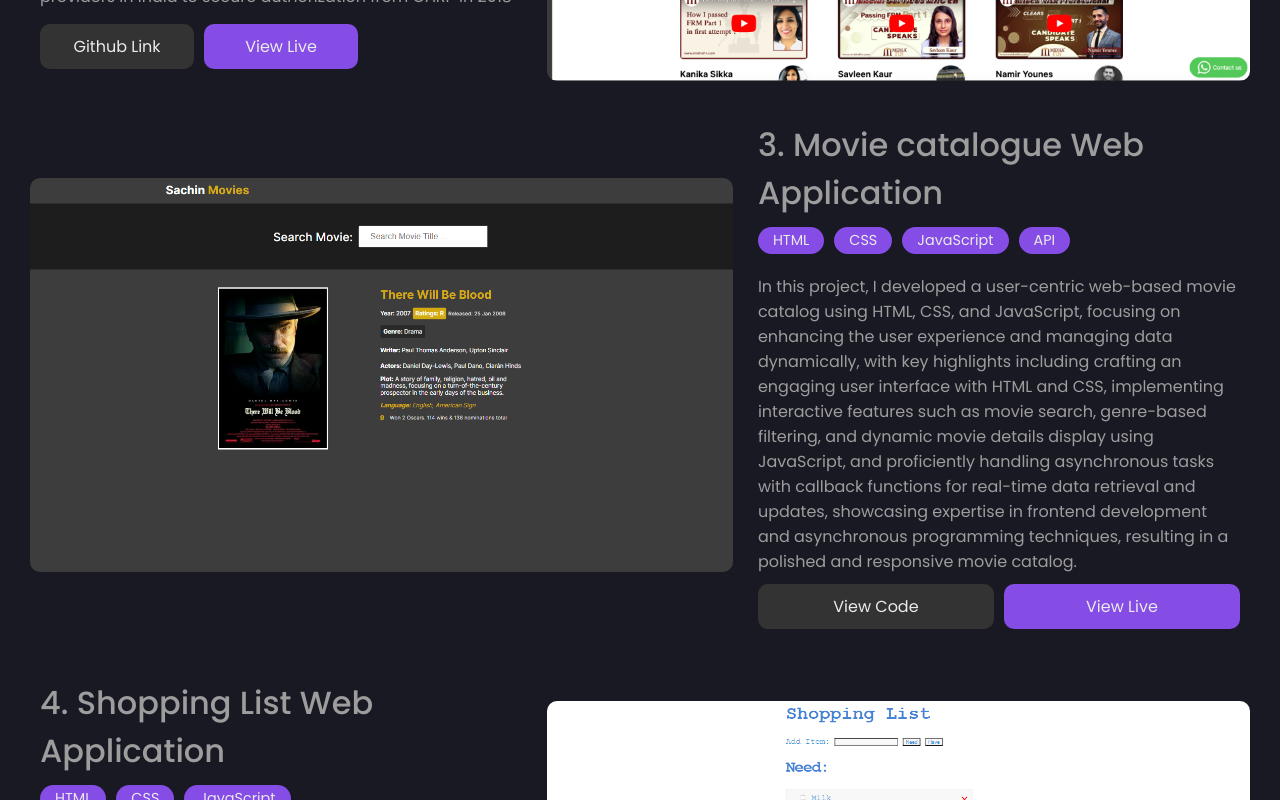
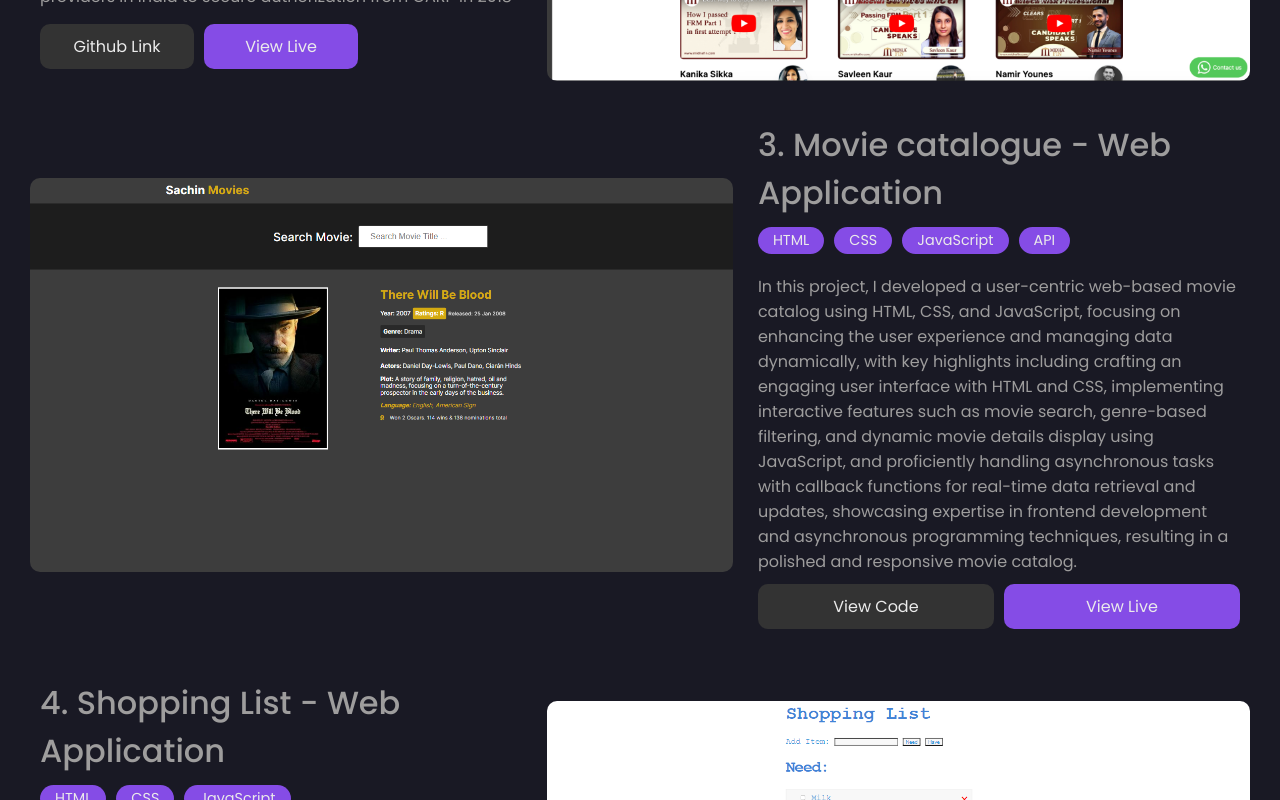
Before and after one commit to SachinSemwal007/portfolio, a React (Vite) app: page / in a window 1280 px wide. Shown: the part 4020-4820 px from the top of the page. Built offline with nearby package versions, Linux system fonts and the light colour scheme.

Commit message:
Added infp

```diff
--- a/src/components/Projects/Projects.jsx
+++ b/src/components/Projects/Projects.jsx
@@ -30,7 +30,7 @@ const data = [
 
     {
         img: Movies,
-        projectTitle: "Movie catalogue Web Application",
+        projectTitle: "Movie catalogue - Web Application",
         techStack: ["HTML", "CSS", "JavaScript", "API"],
         description: "In this project, I developed a user-centric web-based movie catalog using HTML, CSS, and JavaScript, focusing on enhancing the user experience and managing data dynamically, with key highlights including crafting an engaging user interface with HTML and CSS, implementing interactive features such as movie search, genre-based filtering, and dynamic movie details display using JavaScript, and proficiently handling asynchronous tasks with callback functions for real-time data retrieval and updates, showcasing expertise in frontend development and asynchronous programming techniques, resulting in a polished and responsive movie catalog.",
         githubLink: "https://github.com/SachinSemwal007/Projects",
@@ -38,7 +38,7 @@ const data = [
     },
     {
         img: Shopping,
-        projectTitle: "Shopping List Web Application",
+        projectTitle: "Shopping List - Web Application",
         techStack: ["HTML", "CSS", "JavaScript"],
         description: "For the Shopping List Web Application project: Designed and developed a dynamic shopping list application utilizing HTML, CSS, and JavaScript, incorporating features like item addition, editing, and deletion alongside real-time updates through JavaScript. Styled the user interface with a responsive and visually appealing design using CSS, showcasing strong problem-solving and programming skills through the creation of an interactive web application.",
         githubLink: "https://github.com/SachinSemwal007/Shopping-List",
```
